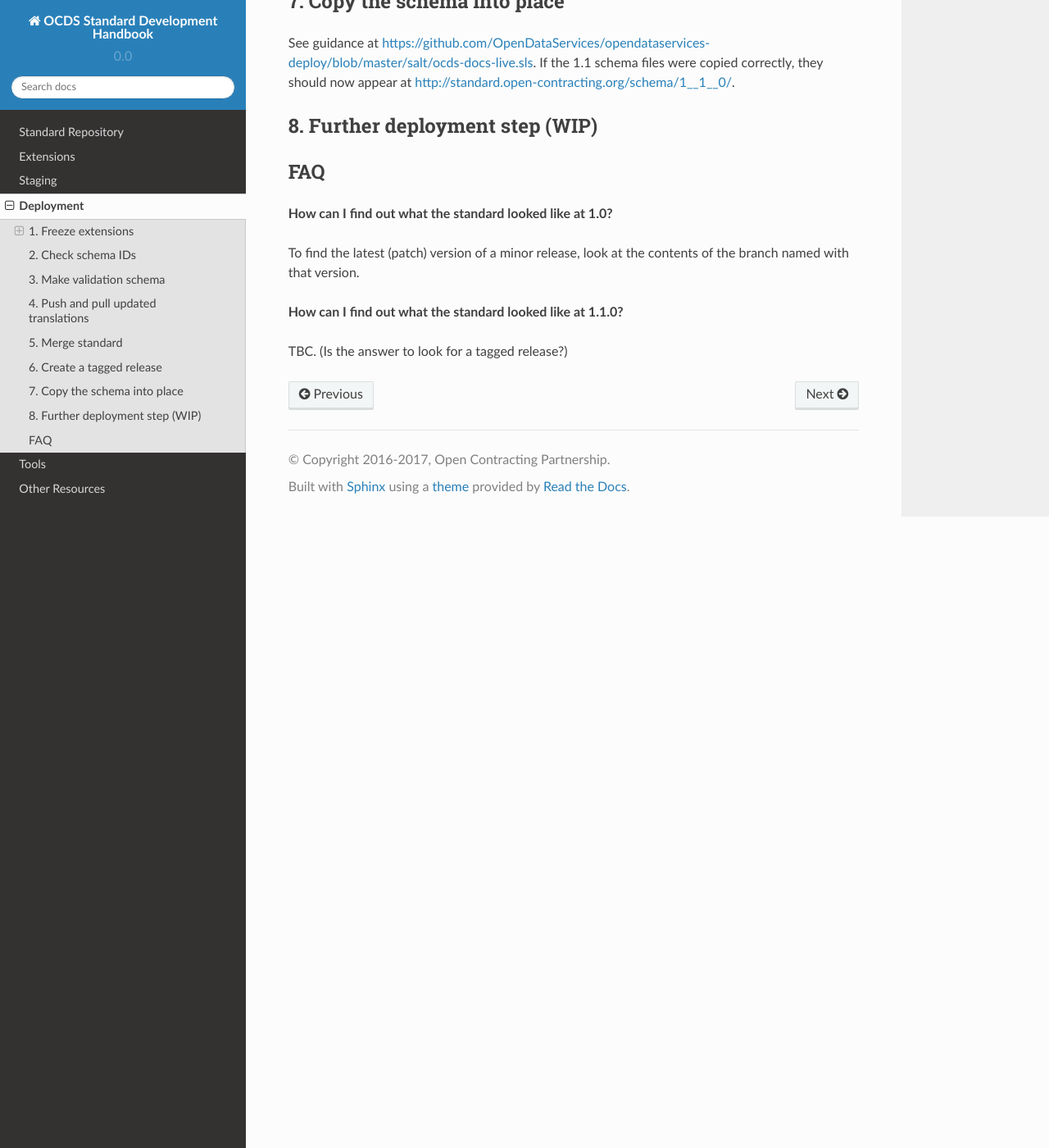
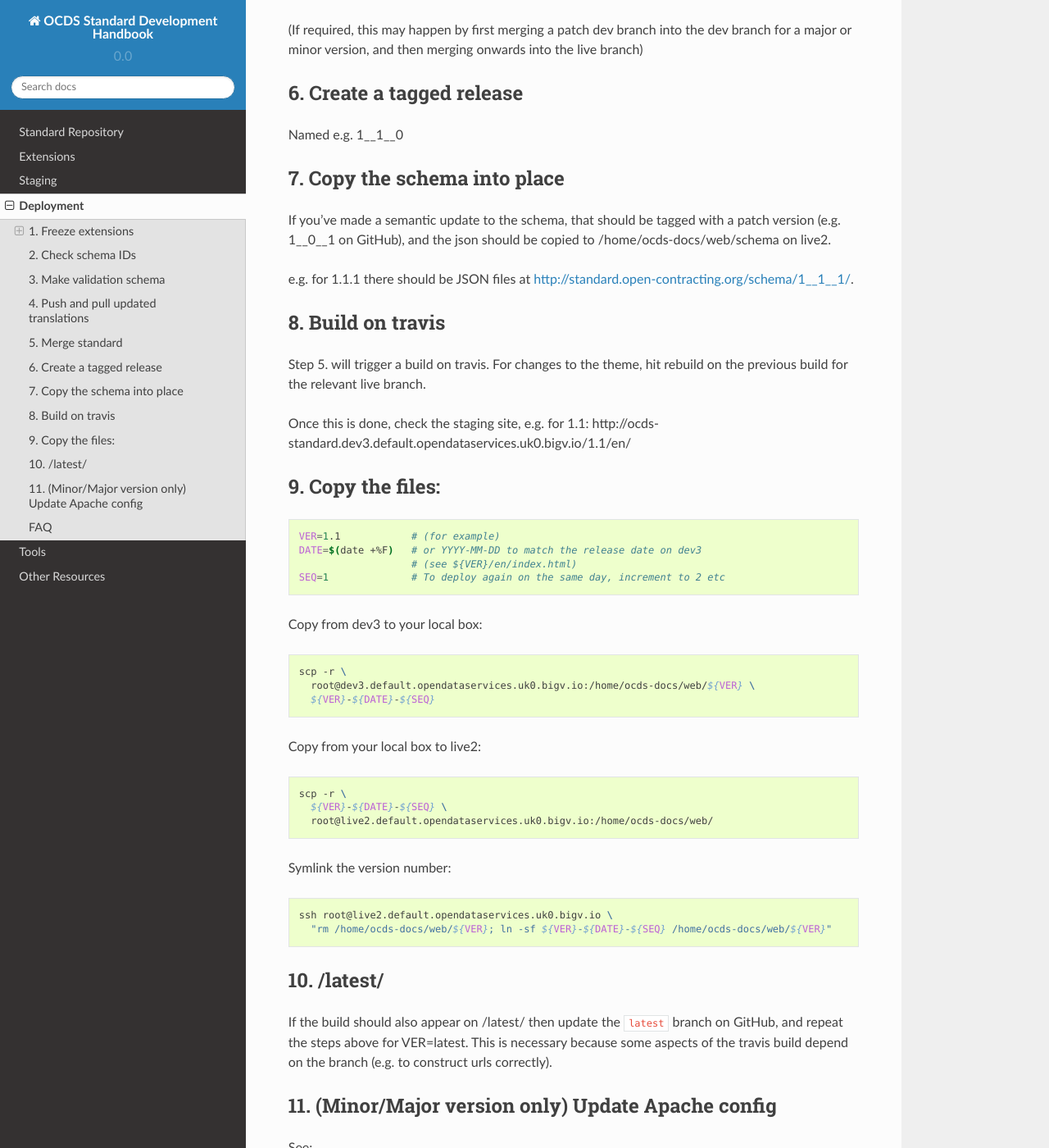
Before and after one commit to open-contracting/standard-development-handbook, a Sphinx documentation site: the page built from docs/deployment.md, in a window 1280 px wide and 1400 px high, scrolled down 2386 px. Shown: the whole window at 82% size. Built offline with Sphinx 7.4.7 and the Read the Docs theme 2.0.0, drawn with Linux system fonts in a browser that asks for light colours; some of the changed text lies outside the part shown.

Commit message:
Move deploy docs from opendataservices-deploy to this repo
https://github.com/OpenDataServices/opendataservices-deploy/blob/41a10a5637cb31a420f0de4931021e11e151dd4f/salt/ocds-docs-live.sls#L6

````diff
--- a/docs/deployment.md
+++ b/docs/deployment.md
@@ -3,6 +3,10 @@
 This section describes the steps involved in deploying an updated version of the standard to become the live version.
 
 This process is used for major, minor and patch upgrades.
+
+For changes just to documentation (no schema changes), start from step 4.
+
+For theme changes, start from step 8.
 
 
 ## 1. Freeze extensions
@@ -73,21 +77,79 @@ Commit the updated translations to the repository.
 
 The dev working branch should be merged into the relevant live branch.
 
+e.g. merge 1.1-dev onto 1.1
+
+Do this in the GitHub interface, or locally with a no-ff merge (so that we get a merge commit to record when the live branch was updated).
+
 (If required, this may happen by first merging a patch dev branch into the dev branch for a major or minor version, and then merging onwards into the live branch)
-
 
 ## 6. Create a tagged release
 
 Named e.g. 1__1__0
 
-
 ## 7. Copy the schema into place
 
-See guidance at [https://github.com/OpenDataServices/opendataservices-deploy/blob/master/salt/ocds-docs-live.sls](https://github.com/OpenDataServices/opendataservices-deploy/blob/master/salt/ocds-docs-live.sls).
-If the 1.1 schema files were copied correctly, they should now appear at [http://standard.open-contracting.org/schema/1__1__0/](http://standard.open-contracting.org/schema/1__1__0/).
+If you've made a semantic update to the schema, that should be tagged with a
+patch version (e.g. 1__0__1 on GitHub), and the json should be copied to
+/home/ocds-docs/web/schema on live2.
 
-## 8. Further deployment step (WIP)
+e.g. for 1.1.1 there should be JSON files at [http://standard.open-contracting.org/schema/1__1__1/](http://standard.open-contracting.org/schema/1__1__1/).
 
+
+## 8. Build on travis
+
+Step 5. will trigger a build on travis. For changes to the theme, hit rebuild on the previous build for the relevant live branch.
+
+Once this is done, check the staging site, e.g. for 1.1:
+http://ocds-standard.dev3.default.opendataservices.uk0.bigv.io/1.1/en/
+
+## 9. Copy the files:
+
+```bash
+VER=1.1            # (for example)
+DATE=$(date +%F)   # or YYYY-MM-DD to match the release date on dev3
+                   # (see ${VER}/en/index.html)
+SEQ=1              # To deploy again on the same day, increment to 2 etc
+```
+
+Copy from dev3 to your local box:
+
+```bash
+scp -r \
+  root@dev3.default.opendataservices.uk0.bigv.io:/home/ocds-docs/web/${VER} \
+  ${VER}-${DATE}-${SEQ}
+```
+
+Copy from your local box to live2:
+
+```bash
+scp -r \
+  ${VER}-${DATE}-${SEQ} \
+  root@live2.default.opendataservices.uk0.bigv.io:/home/ocds-docs/web/
+```
+
+Symlink the version number:
+
+```bash
+ssh root@live2.default.opendataservices.uk0.bigv.io \
+  "rm /home/ocds-docs/web/${VER}; ln -sf ${VER}-${DATE}-${SEQ} /home/ocds-docs/web/${VER}"
+```
+
+## 10. /latest/
+
+If the build should also appear on /latest/ then update the `latest`
+branch on GitHub, and repeat the steps above for VER=latest.
+This is necessary because some aspects of the travis build depend on the
+branch (e.g. to construct urls correctly).
+
+## 11. (Minor/Major version only)  Update Apache config
+
+See:
+
+```
+  salt/apache/ocds-docs-live.conf ("set live_versions = [...]")
+  salt/ocds-docs/include/banner_* and version-options.html
+```
 
 ## FAQ
 
````
